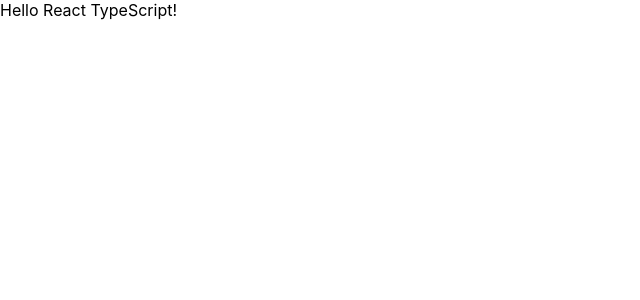
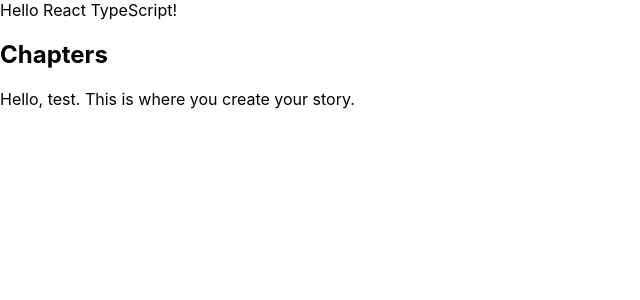
Before and after one commit to franco-ortega/ts-02-storybook, a React (Create React App) app: page /chapters in a window 1280 px wide. Shown: the top 300 px of the page, without its empty margins (0-640 px from the left). Built offline with nearby package versions, Linux system fonts and the light colour scheme.

Commit message:
add Chapters to router

```diff
--- a/src/components/app/App.tsx
+++ b/src/components/app/App.tsx
@@ -4,11 +4,11 @@ import {
   Route,
   Switch
 } from 'react-router-dom';
+import Chapters from '../chapters/Chapters';
 import Prologue from '../prologue/Prologue';
 
 const App: React.FC = () => {
   const [userName, setUserName] = useState<string>('test');
-  console.log(userName);
 
   return (
     <div data-testid="app">
@@ -21,6 +21,12 @@ const App: React.FC = () => {
               <Prologue setUserName={setUserName} />
             }
           />
+          <Route
+            exact path="/chapters"
+            render={() =>
+              <Chapters userName={userName} />
+            }
+          />
         </Switch>
       </Router>
     </div>
--- a/src/components/chapters/Chapters.tsx
+++ b/src/components/chapters/Chapters.tsx
@@ -8,7 +8,10 @@ interface Props {
 const Chapters: React.FC<Props> = ({ userName }) => {
   return (
     <section>
-      Hello, {userName}. This is where you create your story.
+      <h1>Chapters</h1>
+      <p>
+        Hello, {userName}. This is where you create your story.
+      </p>
     </section>
   );
 };
```
